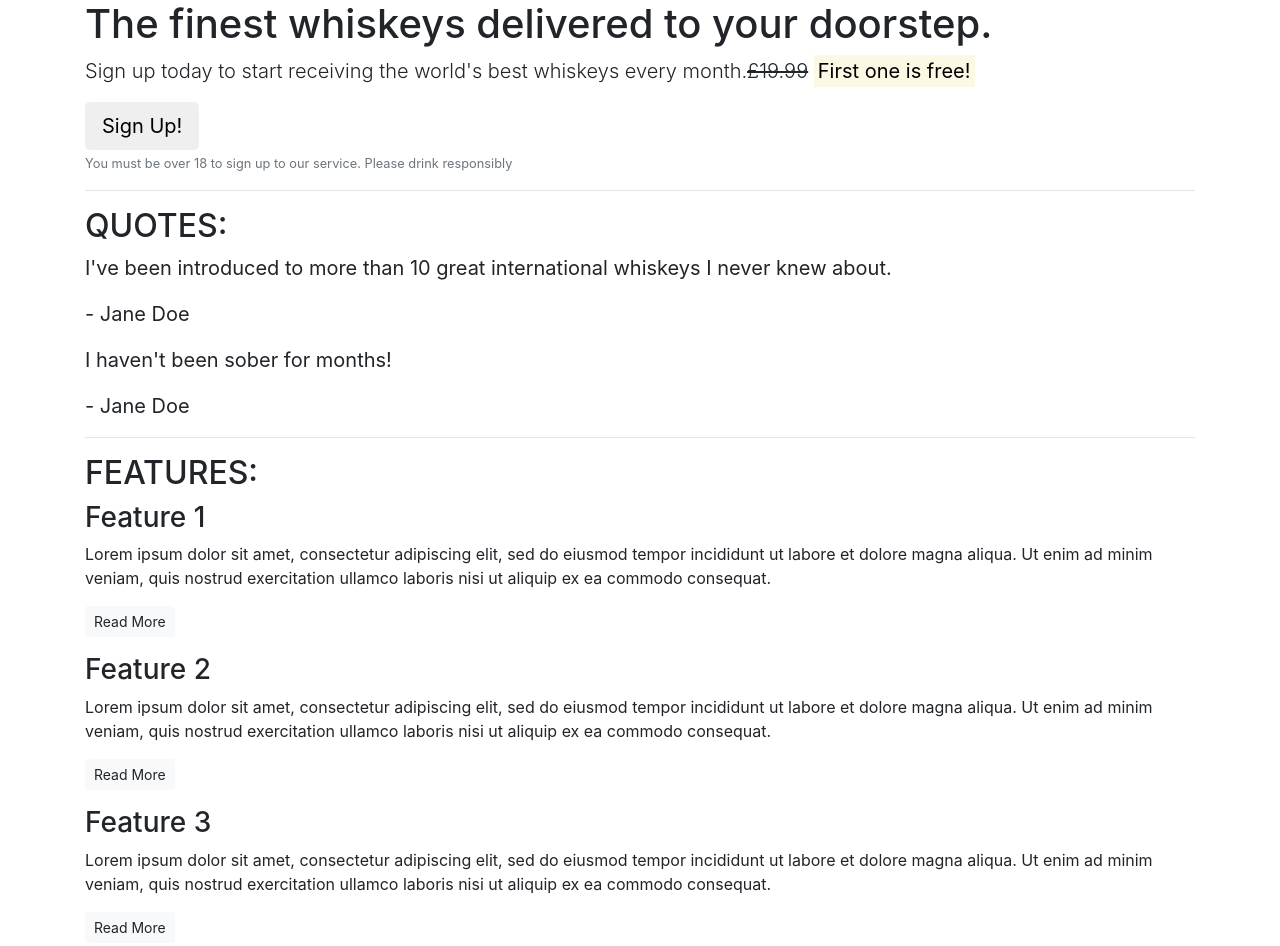
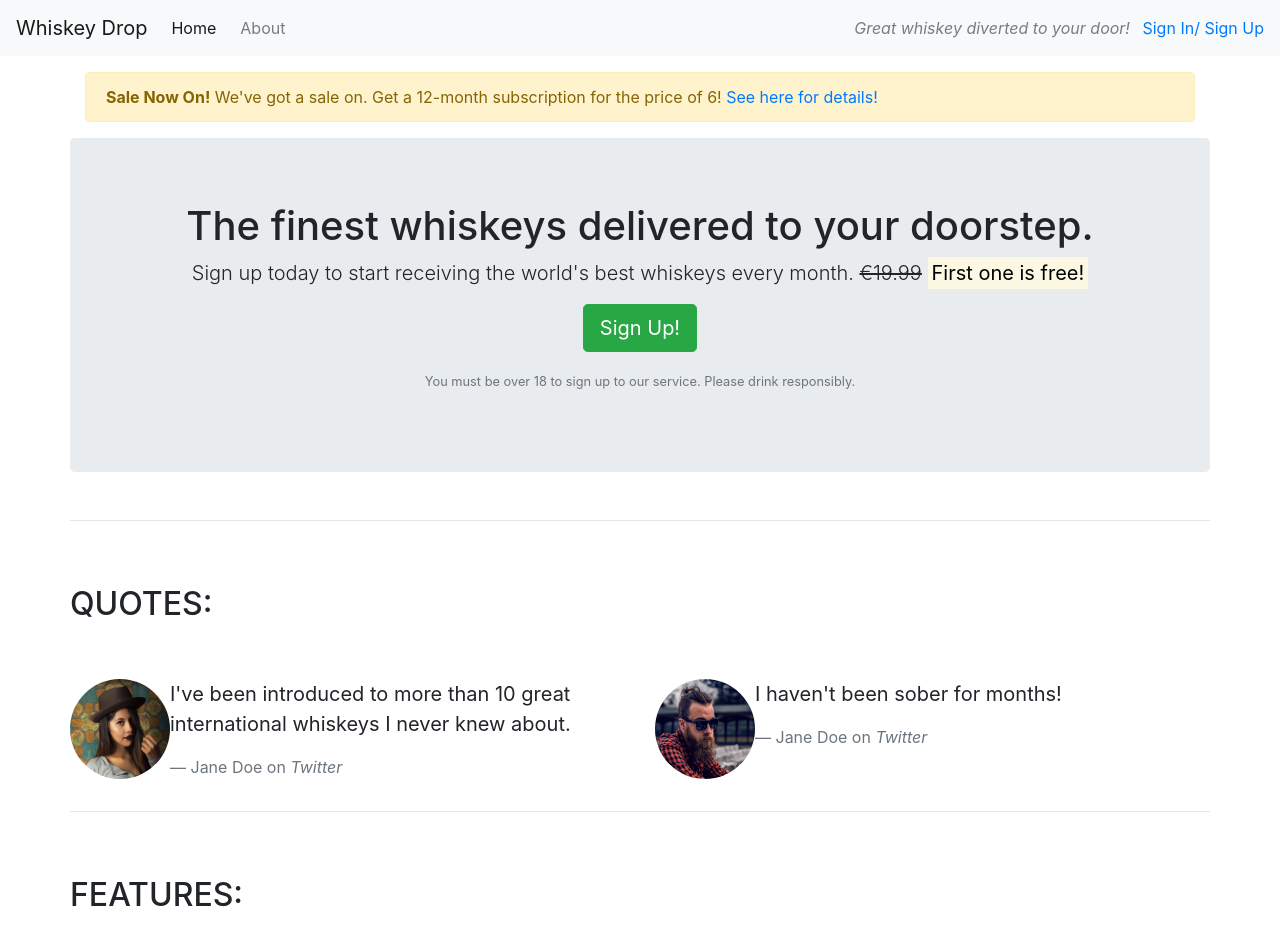
Before and after one commit to michaelja2983/BootstrapUse, a plain HTML site: page index.html in a window 1280 px wide. Shown: the top 946 px of the page. Drawn offline with nearby package versions, Linux system fonts and the light colour scheme.

Commit message:
feat:added additional content to pages

```diff
--- a/index.html
+++ b/index.html
@@ -3,56 +3,118 @@
 
 <head>
     <meta charset="utf-8">
-
+    <meta name="viewport" content="width=device-width, initial-scale=1.0">
     <title>Whiskey Drop | Taste a new whiskey every month</title>
-    <meta name="viewport"  content="width=device-width, inital-scale=1.0">
     <link rel="stylesheet" href="https://maxcdn.bootstrapcdn.com/bootstrap/4.1.3/css/bootstrap.min.css">
+    <script src="https://kit.fontawesome.com/0984205865.js" crossorigin="anonymous"></script>
 </head>
 
 <body>
-    <article class="container">
+    <nav class="navbar navbar-light bg-light navbar-expand-sm">
+        <a href="/" class="navbar-brand">Whiskey Drop</a>
+        <ul class="navbar-nav mr-auto">
+            <li class="active nav-item mr-2"><a class="nav-link" href="/">Home</a></li>
+            <li class="nav-item mr-2"><a class="nav-link" href="/about">About</a></li>
+            <li class="nav-item mr-2 d-block d-sm-none"><a class="nav-link" href="/login">Sign in / Sign Upt</a></li>
+
+        </ul>
+        <div class="d-none d-md-block">
+       <p class="navbar-text my-auto mr-2"><i>Great whiskey diverted to your door!</i></p>
+       <a href="/login">Sign In/ Sign Up</a>
+    </div>
+
+
+    </nav>
+    <article class="container mt-3">
+        <div class="row d-none d-sm-block">
+            <div class="col-12">
+                <div class="alert alert-warning">
+                    <strong>Sale Now On!</strong> We've got a sale on. Get a 12-month subscription for the price of 6! <a href="">See here for details!</a>
+                </div>
+                </div>
         <!-- Callout -->
-        <section class="callout">
+        <div class="row">
+            <div class="col-12">
+                <section class="callout jumbotron text-center">
                     <h1>The finest whiskeys delivered to your doorstep.</h1>
-            <p class="lead">Sign up today to start receiving the world's best whiskeys every month.<s>£19.99</s> <strong><mark>First one is free!</mark></strong></p>
-            <button class="btn btn-lg">Sign Up!</button>
-            <p class="text-muted"><small>You must be over 18 to sign up to our service. Please drink responsibly</small></p>
+                    <p class="lead">Sign up today to start receiving the world's best whiskeys every month. <s class="d-none d-sm-inline">€19.99</s> <strong><mark>First one is free!</mark></strong></p>
+                    <span class-"d-inline d-sm-none"></span>
+                    <p><button class="btn btn-lg btn-success">Sign Up!</button></p>
+                    <p class="text-muted"><small>You must be over 18 to sign up to our service. Please drink responsibly.</small></p>
                 </section>
+            </div>
+        </div>
         <!-- /.callout -->
         <hr>
 
         <!-- Quotes -->
         <section class="quotes">
+            <div class="row">
+                <div class="col-12 my-5">
                     <h2 class="text-uppercase">Quotes:</h2>
+                </div>
+            </div>
+            <div class="row">
+                <div class="col-12 col-md-6">
+                    <div class="media">
+                        <div class="d-none d-sm-block">
+                        <img src="images/girl-image.png" class="rounded-circle mr3" height=100 width=100>
+                    </div>
+                        <div class="media-body">
                     <blockquote class="blockquote">
                         <p>I've been introduced to more than 10 great international whiskeys I never knew about.</p>
-                <p>- Jane Doe</p>
+                        <footer class="blockquote-footer">Jane Doe on <cite title="Twitter">Twitter</cite></footer>
                     </blockquote>
+                </div>
+                </div>
+                </div>
+                <div class="col-12 col-md-6">
+                    <div class="media">
+                        <div class="d-none d-sm-block">
+                        <img src="images/guy-image.png" class="rounded-circle mr3" height=100 width=100>
+                    </div>
+                        <div class="media-body">
                     <blockquote class="blockquote">
                         <p>I haven't been sober for months!</p>
-                <p>- Jane Doe</p>
+                        <footer class="blockquote-footer">Jane Doe on <cite title="Twitter">Twitter</cite></footer>
                     </blockquote>
+                    </div>
+                    </div>
+                </div>
+            </div>
         </section>
         <!-- /.quotes -->
         <hr>
 
         <!-- Features -->
         <section class="features">
+            <div class="row">
+                <div class="col-12 my-5">
                     <h2 class="text-uppercase">Features:</h2>
+                </div>
+            </div>
+            <div class="row">
+                <div class="col-12 col-md-6 col-lg-4">
                     <div class="feature">
-                <h3>Feature 1</h3>
+                        <h3><i class="fa-solid fa-gift d-none d-sm-inline"></i> Feature 1 <span class="badge badge-success">NEW!</span></h3>
                         <p>Lorem ipsum dolor sit amet, consectetur adipiscing elit, sed do eiusmod tempor incididunt ut labore et dolore magna aliqua. Ut enim ad minim veniam, quis nostrud exercitation ullamco laboris nisi ut aliquip ex ea commodo consequat.</p>
                         <p><a class="btn btn-sm btn-light" href="">Read More</a></p>
                     </div>
+                </div>
+                <div class="col-12 col-md-6 col-lg-4">
                     <div class="feature">
-                <h3>Feature 2</h3>
+                        <h3><i class="fa-solid fa-credit-card d-none d-sm-inline"></i> Feature 2</h3>
                         <p>Lorem ipsum dolor sit amet, consectetur adipiscing elit, sed do eiusmod tempor incididunt ut labore et dolore magna aliqua. Ut enim ad minim veniam, quis nostrud exercitation ullamco laboris nisi ut aliquip ex ea commodo consequat.</p>
                         <p><a class="btn btn-sm btn-light" href="">Read More</a></p>
                     </div>
+                </div>
+                <div class="col-12 d-md-none d-lg-block col-lg-4">
                     <div class="feature">
-                <h3>Feature 3</h3>
+                        <h3><i class="fa-solid fa-circle-xmark d-none d-sm-inline"></i> Feature 3</h3>
                         <p>Lorem ipsum dolor sit amet, consectetur adipiscing elit, sed do eiusmod tempor incididunt ut labore et dolore magna aliqua. Ut enim ad minim veniam, quis nostrud exercitation ullamco laboris nisi ut aliquip ex ea commodo consequat.</p>
                         <p><a class="btn btn-sm btn-light" href="">Read More</a></p>
+                    </div>
+                </div>
             </div>
         </section>
         <!-- /.features -->
```
Also changed, not shown: images/girl-image.png (added), images/guy-image.png (added). Lines whose indentation alone changed are shown as unchanged.
